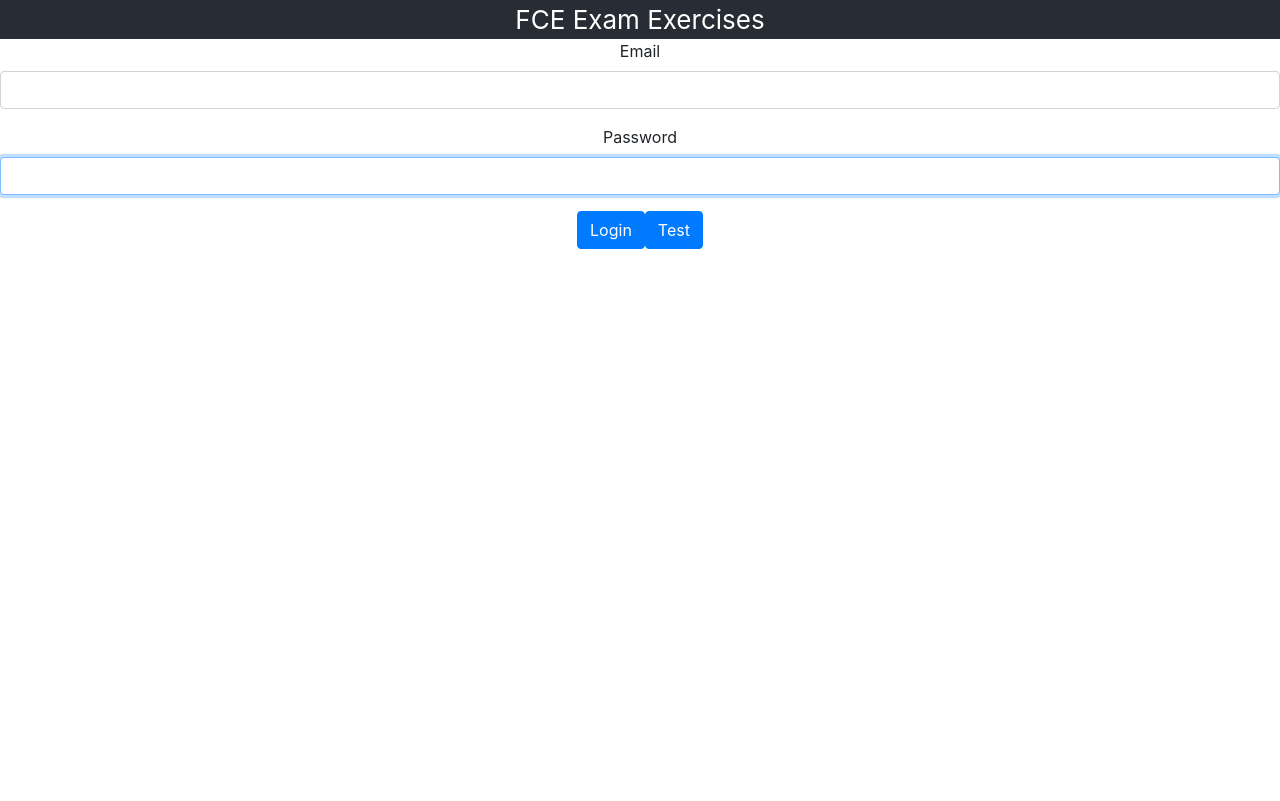
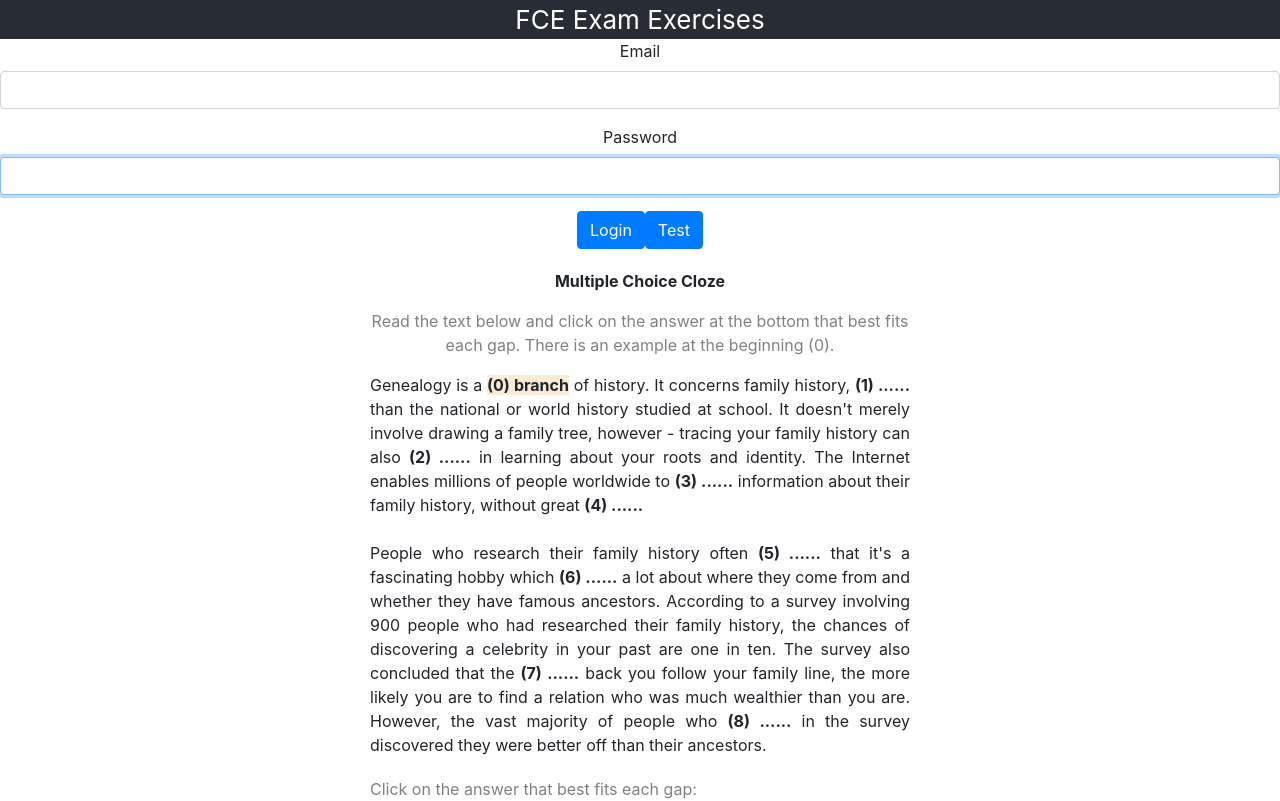
Before and after one commit to mekarpeles/notesclub, a React (Create React App) app in the folder front/: page / in a window 1280 px wide. Shown: the top 801 px of the page. Built offline with nearby package versions, Linux system fonts and the light colour scheme.

Commit message:
homogenize exercise data - front

```diff
--- a/front/src/App.tsx
+++ b/front/src/App.tsx
@@ -52,14 +52,28 @@ class App extends React.Component<AppProps, AppState> {
   }
 
   public render() {
-    const solutions = ["a good idea to go", "to go"]
-    const description = "Write a second sentence so that it has a similar meaning to the first sentence, using the word given. Do not change the word given. You must use between three and six words, including the word given."
+    const title1 = "Key Word Transformation"
+    const description1 = "Write a second sentence so that it has a similar meaning to the first sentence, using the word given. Do not change the word given. You must use between three and six words, including the word given."
+    const word1 = "IDEA"
+    const part1 = "I thought it would be"
+    const part2 = "to the cinema."
+    const solutions1 = ["a good idea to go", "to go"]
+    const originalSentence = "I was in favour of going to the cinema."
+
+    const title2 = "Multiple Choice Cloze"
+    const description2 = "Read the text below and click on the answer at the bottom that best fits each gap. There is an example at the beginning (0)."
     const text2 = "Genealogy is a (0) ........ of history. It concerns family history, (1) ........ than the national or world history studied at school. It doesn't merely involve drawing a family tree, however - tracing your family history can also (2) ........ in learning about your roots and identity. The Internet enables millions of people worldwide to (3) ........ information about their family history, without great (4) ........ \n\n People who research their family history often (5) ........ that it's a fascinating hobby which (6) ........ a lot about where they come from and whether they have famous ancestors. According to a survey involving 900 people who had researched their family history, the chances of discovering a celebrity in your past are one in ten. The survey also concluded that the (7) ........ back you follow your family line, the more likely you are to find a relation who was much wealthier than you are. However, the vast majority of people who (8) ........ in the survey discovered they were better off than their ancestors."
     const options2 = [["band", "set", "branch", "series"], ["instead", "rather", "except", "sooner"], ["cause", "mean", "result", "lead"], ["accomplish", "access", "approach", "admit"], ["fee", "price", "charge", "expense"], ["describe", "define","remark", "regard"], ["reveals", "opens", "begins", "arises"], ["older", "greater", "higher", "further"], ["attended", "participated", "included", "associated"]]
     const solutions2 = [2, 1, 2, 1, 3, 2, 0, 3, 1]
+
+    const title3 = "Open Cloze"
     const text3 = "I work (0) ... a motorbike stunt rider - that is, I do tricks on my motorbike at shows. The Le Mans racetrack in France was (1) ........ I first saw some guys doing motorbike stunts. I'd never seen anyone riding a motorbike using just the back wheel before and I was (2) ........ impressed I went straight home and taught (3) ........ to do the same. It wasn't very long before I began to earn my living at shows performing my own motorbike stunts.\n\nI have a degree (4) ....... mechanical engineering; this helps me to look at the physics (5) ........ lies behind each stunt. In addition to being responsible for design changes to the motorbike, I have to work (6) ........ every stunt I do. People often think that my work is very dangerous, but, apart (7) ........ some minor mechanical problem happening occasionally during a stunt, nothing ever goes wrong. I never feel in (8) ........ kind of danger because I'm very experienced."
+    const description3 = "Read the text below and think of a word which best fits each gap.Use only one word in each gap.There is an example at the beginning(0)."
     const solutions3 = [["as"], ["where"], ["so"], ["myself"], ["in"], ["which", "that"], ["out", "on", "at"], ["from"], ["any"]]
+
+    const title4 = "Word Formation"
     const text4 = "Garlic, a member of the Lilliaceae family which also includes onions, is (0) ........ (COMMON) used in cooking all around the world. China is currently the largest (1) ........ (PRODUCT) of garlic, which is particularly associated with the dishes of northern Africa and southern Europe. It is native to central Asia and has long had a history as a health-giving food, used both to prevent and cure (2) ......... (ILL) In ancient Egypt, workers building the pyramids were given garlic to keep them strong, while Olympic athletes in Greece ate it to increase their resistance to infection. The forefather of antibiotic medicine, Louis Pasteur, claimed garlic was as (3) ........ (EFFECT) as penicillin in treating infections. Modern-day (4) ........ (SCIENCE) have proved that garlic can indeed kill bacteria and even some viruses, so it can be very useful for people who have coughs and colds. In (5) ........ (ADD), some doctors believe that garlic can reduce blood (6) ........ (PRESS) The only (7) ........ (ADVANTAGE) to this truly amazing food is that the strong and rather (8) ........ (SPICE) smell of garlic is not the most pleasant!"
+    const description4 = "Use the word given in capitals to form a word that fits in the gap. There is an example at the beginning (0)."
     const solutions4 = [["commonly"], ["producer"], ["illness", "illnesses"], ["effective"], ["scientists"], ["addition"], ["pressure"], ["disadvantage"], ["spicy"]]
 
     const { user } = this.state
@@ -70,10 +84,10 @@ class App extends React.Component<AppProps, AppState> {
         </header>
         {user ? "Hi" : <Login setCurrentUser={this.setCurrentUser} />}
         <Button onClick={this.test}>Test</Button>
-        {/* <OpenCloze text={text4} solutions={solutions4} title="Word Formation" description="Use the word given in capitals to form a word that fits in the gap. There is an example at the beginning (0)." /> */}
-        {/* <OpenCloze text={text3} solutions={solutions3} title="Open Cloze" description="Read the text below and think of a word which best fits each gap. Use only one word in each gap. There is an example at the beginning (0)." />
-        <KeyWordTransformationExercise description={description} word="IDEA" part1="I thought it would be" part2="to the cinema." solutions={solutions} originalSentence = "I was in favour of going to the cinema."/>
-        <MultipleChoiceClozeExercise text={text2} options={options2} description="Read the text below and click on the answer at the bottom that best fits each gap. There is an example at the beginning (0)." solutions={solutions2}/> */}
+        {/* <OpenCloze text={text4} solutions={solutions4} title={title4} description={description4} /> */}
+        {/* <OpenCloze text={text3} solutions={solutions3} title={title3} description={description3} /> */}
+        {/* <KeyWordTransformationExercise title={title1} description={description1} word={word1} part1={part1} part2={part2} solutions={solutions1} originalSentence = {originalSentence}/> */}
+        <MultipleChoiceClozeExercise title={title2} text={text2} options={options2} description={description2} solutions={solutions2}/>
       </div>
     );
   }
--- a/front/src/KeyWordTransformationExercise.tsx
+++ b/front/src/KeyWordTransformationExercise.tsx
@@ -8,6 +8,7 @@ interface IProps {
   part2: string
   solutions: string[]
   description: string
+  title: string
 }
 
 interface IState {
@@ -61,7 +62,7 @@ class KeyWordTransformationExercise extends React.Component<IProps, IState> {
 
   public render() {
     const { answer, solve, rightOrWrong } = this.state
-    const { originalSentence, word, part1, part2, description } = this.props
+    const { originalSentence, word, part1, part2, description, title } = this.props
 
     return (
       <div className="exercise container">
@@ -69,7 +70,7 @@ class KeyWordTransformationExercise extends React.Component<IProps, IState> {
           <div className="col-lg-3"></div>
           <div className="col-lg-6">
             <div>
-              <p><b>Key Word Transformation</b></p>
+              <p><b>{title}</b></p>
               <p className="description">
                 {description}
               </p>
--- a/front/src/MultipleChoiceClozeExercise.tsx
+++ b/front/src/MultipleChoiceClozeExercise.tsx
@@ -6,6 +6,7 @@ interface IProps {
   options: string[][]
   description: string
   solutions: number[]
+  title: string
 }
 
 interface IState {
@@ -128,7 +129,7 @@ class KeyWordTransformationExercise extends React.Component<IProps, IState> {
 
   public render() {
     const { content } = this.state
-    const { description } = this.props
+    const { description, title } = this.props
     const content_length = content.length
 
     return (
@@ -136,7 +137,7 @@ class KeyWordTransformationExercise extends React.Component<IProps, IState> {
         <div className="row">
           <div className="col-lg-3"></div>
           <div className="col-lg-6">
-            <p><b>Multiple Choice Cloze</b></p>
+            <p><b>{title}</b></p>
             <p className="description">
               {description}
             </p>
```
